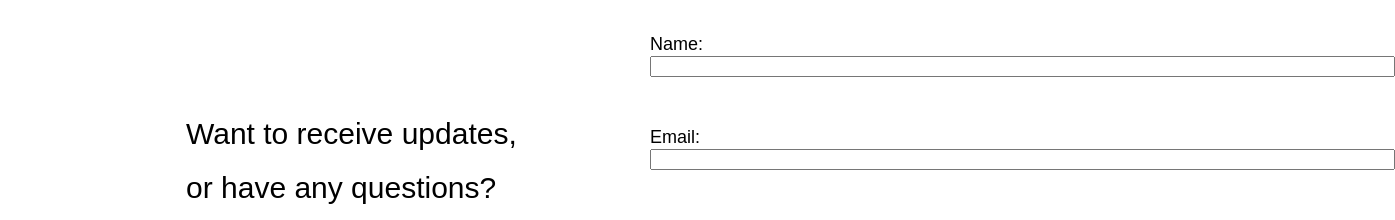
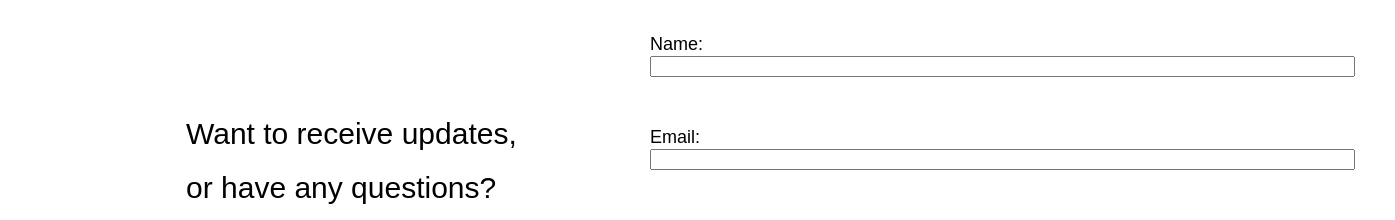
Before and after one commit to Marakisiya/Bike_in_Bergen, a plain HTML site: page Contact/index.html in a window 1280 px wide. Shown: the part 1052-1272 px from the top of the page, 1395 px wide, since content can reach past the window. Drawn offline with Linux system fonts and the light colour scheme.

Commit message:
Update index.html

```diff
--- a/Contact/index.html
+++ b/Contact/index.html
@@ -37,12 +37,12 @@
        <form>
            <label style=" font-size:18px; font-family:sans-serif"> Name: </label>
  <br>
-<input type="text" name="firstname" size="90" />  <br>
+<input type="text" name="firstname" size="85" />  <br>
   <br> <br>
 
 <label style="font-size:18px; font-family:sans-serif"> Email: </label>
  <br>
-<input type="email" id="email" name="email" size="90"> <br>
+<input type="email" id="email" name="email" size="85"> <br>
 </textarea> <br>
 <br> <br>
 <label style="font-size:18px; font-family:sans-serif"> Message: </label>
```
